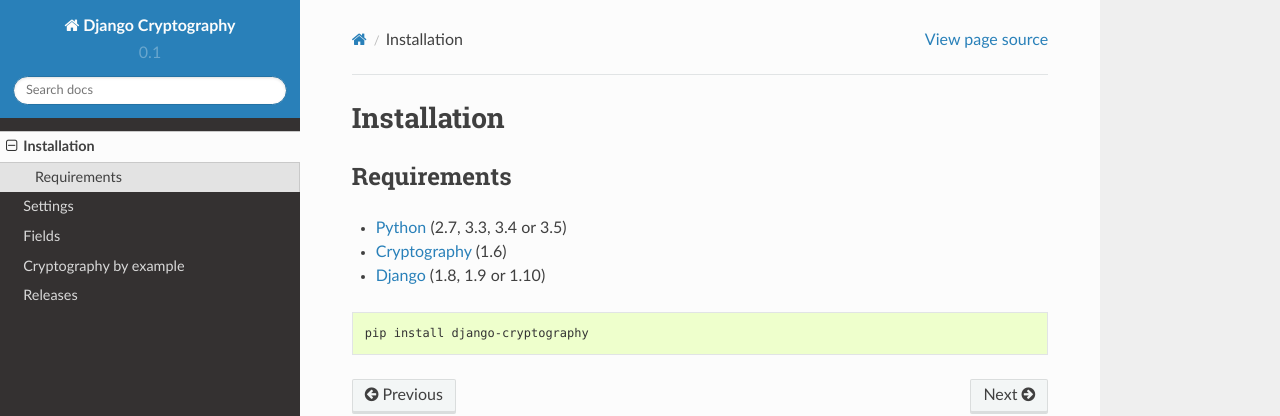
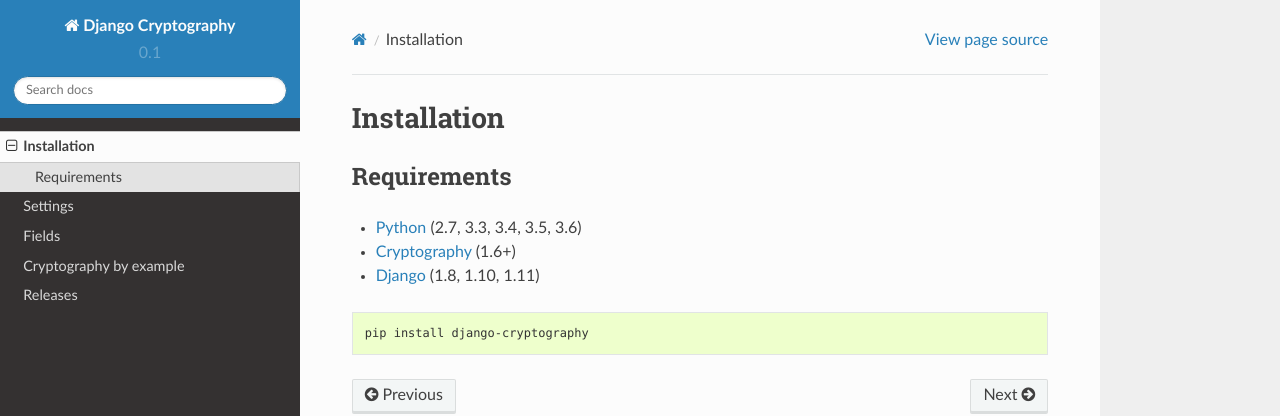
Before and after one commit to yoyowallet/django-cryptography, a Sphinx documentation site: the page built from docs/installation.rst, in a window 1280 px wide. Shown: the top 416 px of the page. Built offline with Sphinx 7.4.7 and the Read the Docs theme 2.0.0, drawn with Linux system fonts in a browser that asks for light colours; the version number could not be read and is left out.

```diff
--- a/docs/installation.rst
+++ b/docs/installation.rst
@@ -4,9 +4,9 @@ Installation
 Requirements
 ------------
 
-* Python_ (2.7, 3.3, 3.4 or 3.5)
-* Cryptography_ (1.6)
-* Django_ (1.8, 1.9 or 1.10)
+* Python_ (2.7, 3.3, 3.4, 3.5, 3.6)
+* Cryptography_ (1.6+)
+* Django_ (1.8, 1.10, 1.11)
 
 .. code-block:: console
 
```
Also changed, not shown: README.rst (+3 -6 lines), .travis.yml, 1 other file.
